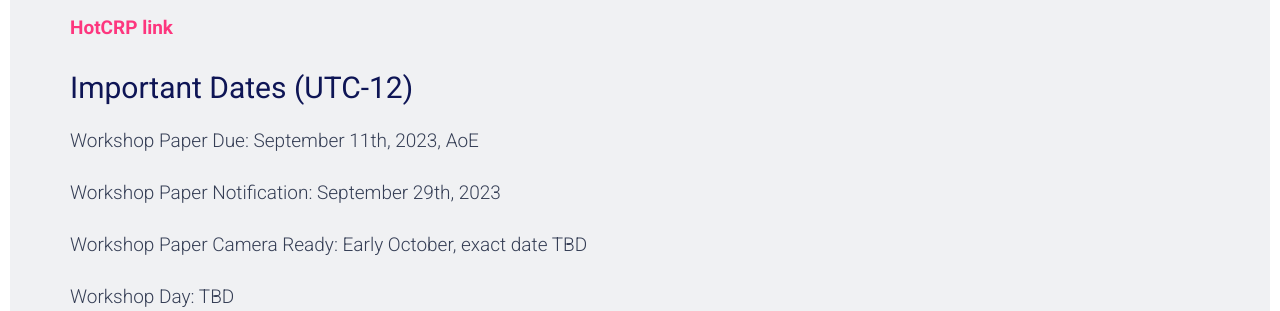
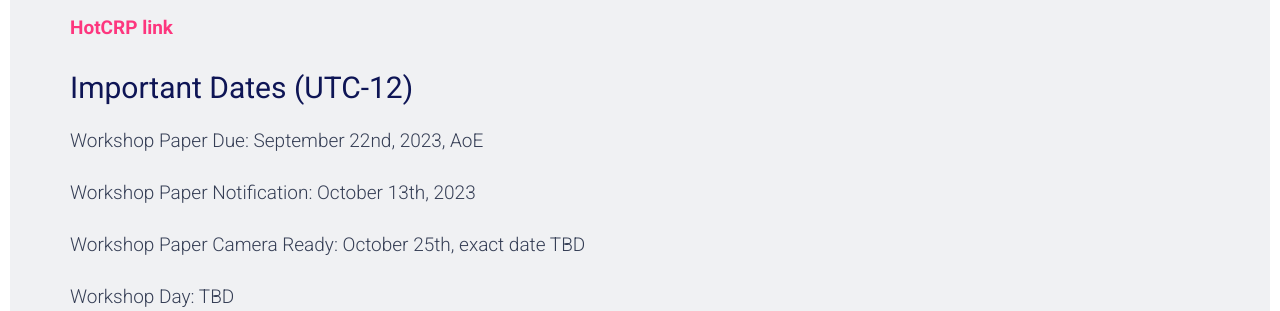
Before and after one commit to DATA-Workshop/DATA2023, a plain HTML site: page index.html in a window 1280 px wide. Shown: the part 3540-3851 px from the top of the page. Drawn offline with Linux system fonts and the light colour scheme; some packages are replaced by stand-ins of ours.

Commit message:
change data

```diff
--- a/index.html
+++ b/index.html
@@ -399,9 +399,9 @@
                     <h2>Important Dates (UTC-12)</h2>
 <!--                     <p class="lead">Abstract Registration: <strong>TBD</strong></p> -->
                     <!-- <p class="lead">Abstract Registration: <strong>TBD</strong> , <a href="https://data21.hotcrp.com/" style="font-weight: bold;">HotCRP</a></p> -->
-                    <p class="lead">Workshop Paper Due: September 11th, 2023, AoE <!-- <del>September 5th, 2022</del> <strong>September 19th, 2022</strong> </p> -->
-                    <p class="lead">Workshop Paper Notification: September 29th, 2023 <!-- <del>October 3rd, 2022</del> <strong>October 6th, 2022</strong></p> -->
-                    <p class="lead">Workshop Paper Camera Ready: Early October, exact date TBD <!-- <del>October 17th, 2022</del> <strong>October 15th, 2022 </strong> <a>(Firm Deadline)</a></p> -->
+                    <p class="lead">Workshop Paper Due: September 22nd, 2023, AoE <!-- <del>September 5th, 2022</del> <strong>September 19th, 2022</strong> </p> -->
+                    <p class="lead">Workshop Paper Notification: October 13th, 2023 <!-- <del>October 3rd, 2022</del> <strong>October 6th, 2022</strong></p> -->
+                    <p class="lead">Workshop Paper Camera Ready: October 25th, exact date TBD <!-- <del>October 17th, 2022</del> <strong>October 15th, 2022 </strong> <a>(Firm Deadline)</a></p> -->
                     <p class="lead">Workshop Day: TBD <!-- <strong>November 6th, 2022 </strong></p> -->
 <!--                     <p class="lead">Workshop: <strong>TBD</strong></p> -->
 
```
Also changed, not shown: 1 other file.
